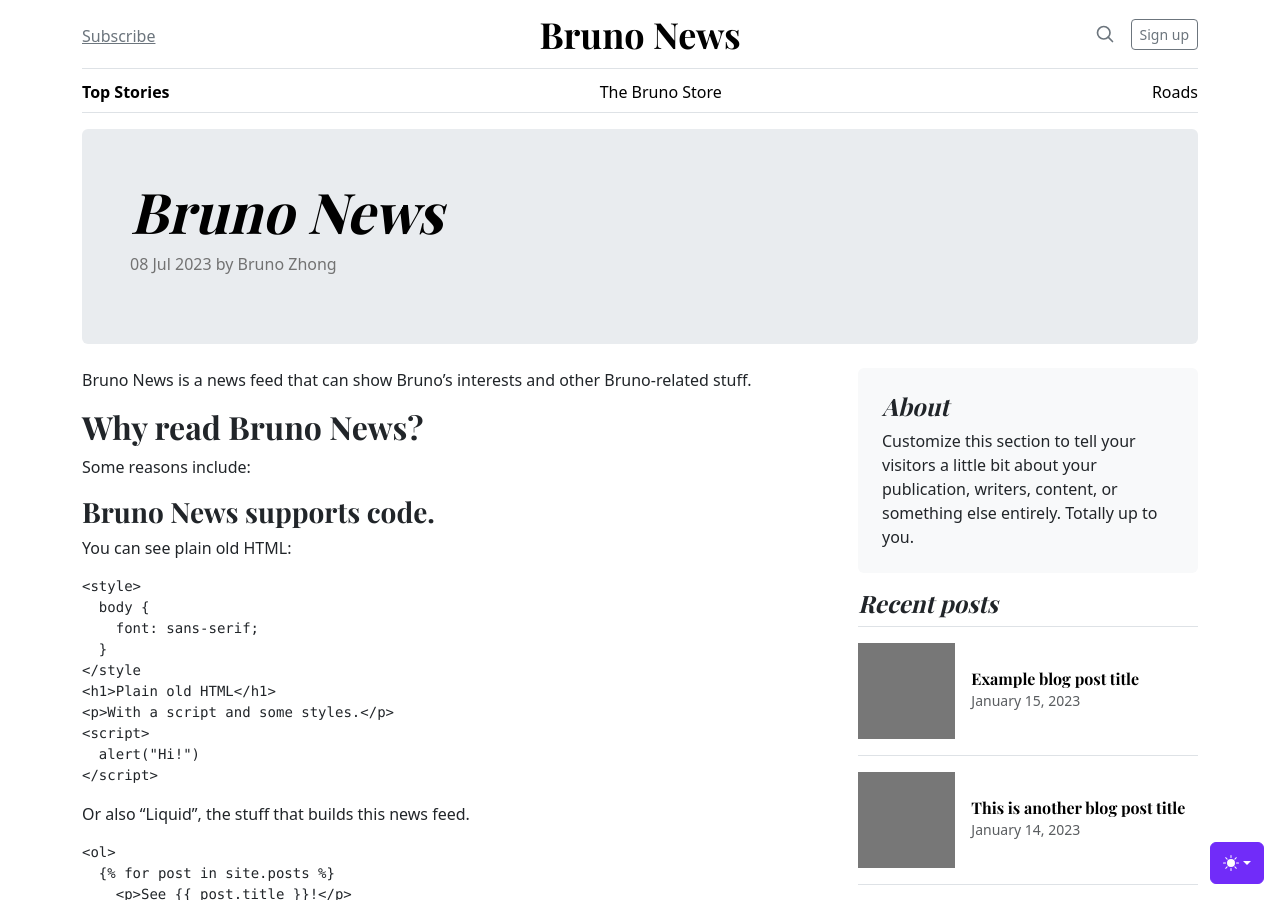
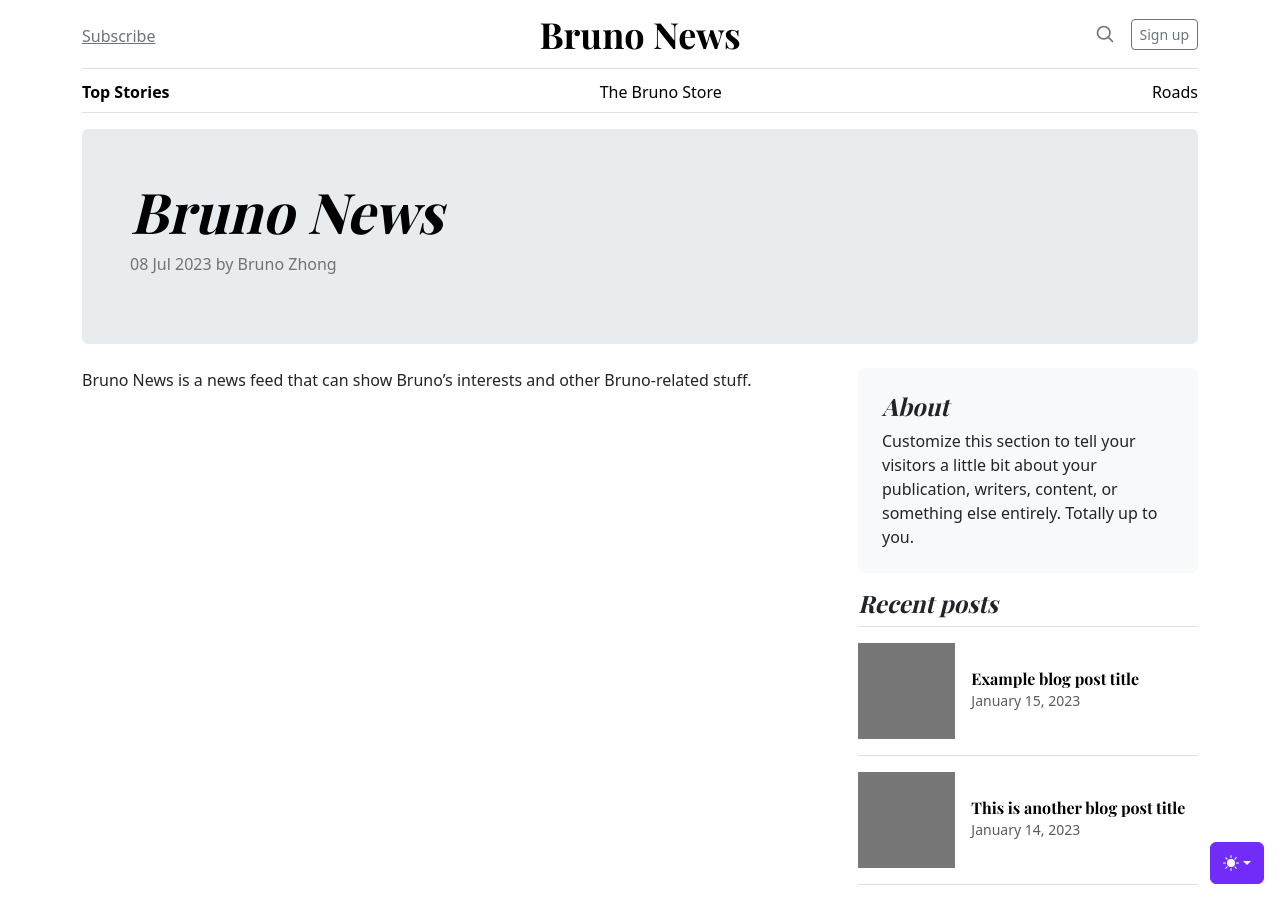
Before and after one commit to Brunozhon/bruno-news, a Jekyll site: the page built from _posts/2023-07-08-bruno-news.md, in a window 1280 px wide and 900 px high. Built offline with Jekyll 4.4.1, drawn with Linux system fonts in a browser that asks for light colours.

Commit message:
Just keep it simple and to the point.

````diff
--- a/_posts/2023-07-08-bruno-news.md
+++ b/_posts/2023-07-08-bruno-news.md
@@ -5,36 +5,3 @@ author: Bruno Zhong
 ---
 
 Bruno News is a news feed that can show Bruno's interests and other Bruno-related stuff.
-
-## Why read Bruno News?
-
-Some reasons include:
-
-### Bruno News supports code.
-
-You can see plain old HTML:
-
-```html
-<style>
-  body {
-    font: sans-serif;
-  }
-</style
-<h1>Plain old HTML</h1>
-<p>With a script and some styles.</p>
-<script>
-  alert("Hi!")
-</script>
-```
-
-Or also "Liquid", the stuff that builds this news feed.
-
-{% raw %}
-```liquid
-<ol>
-  {% for post in site.posts %}
-    <p>See {{ post.title }}!</p>
-  {% endfor %}
-</ol>
-```
-{% endraw %}
````
